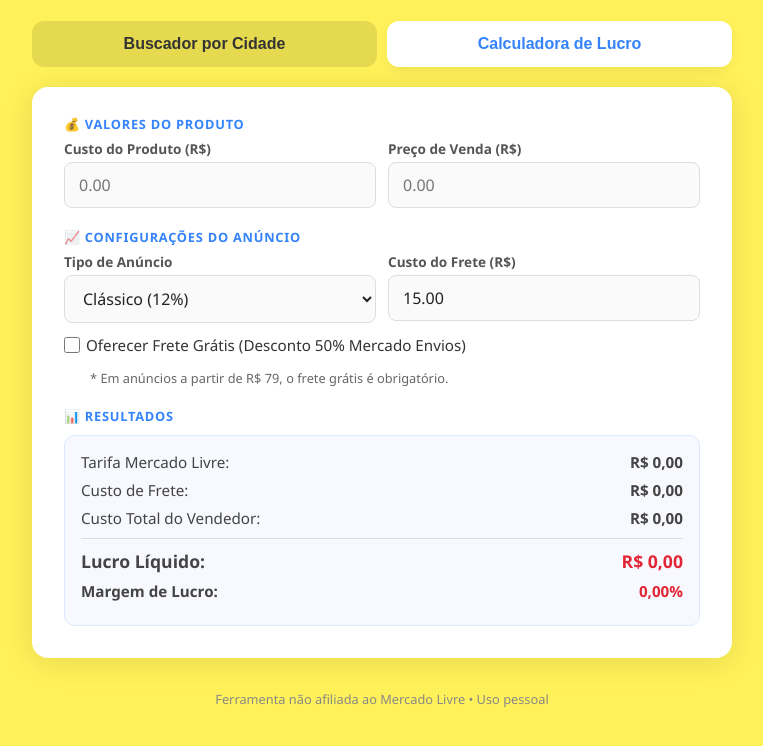
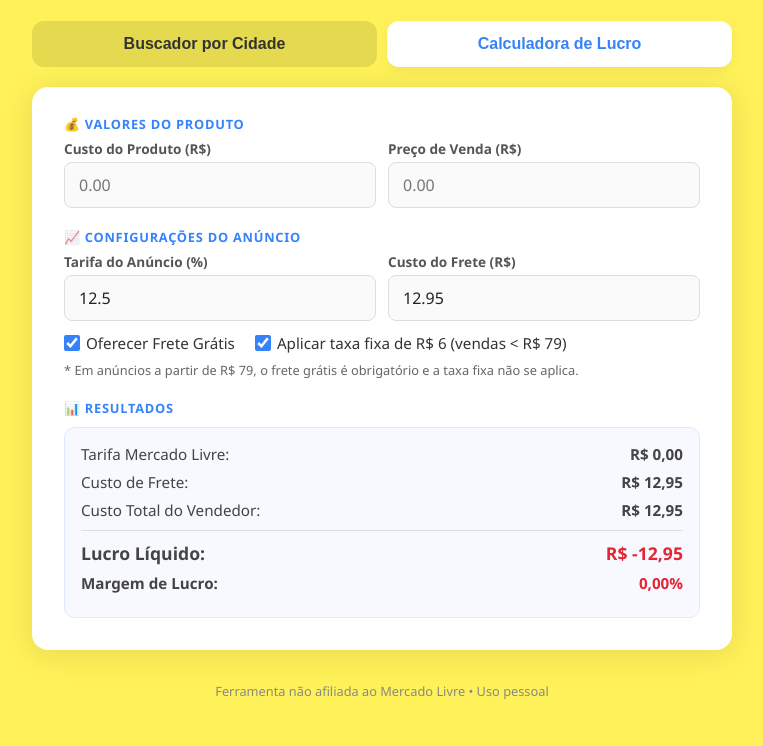
Before and after one commit to ricardomedeiros123/ml-buscador-cidade, a plain HTML site: page index.html in a window 1280 px wide. Both pictures are taken after typing "Sample", "5", "5" into the empty fields and a click on the button "Calculadora de Lucro". Shown: the part 94-840 px from the top of the page, without its empty margins (258-1021 px from the left). Drawn offline with Linux system fonts and the light colour scheme.

Commit message:
fix: Atualiza calculadora com tarifa customizável e taxa fixa opcional

```diff
--- a/index.html
+++ b/index.html
@@ -614,24 +614,23 @@
       <div class="section-label">📈 Configurações do Anúncio</div>
       <div class="calc-row">
         <div>
-          <label>Tipo de Anúncio</label>
-          <select id="calcTipo" onchange="calcularLucro()">
-            <option value="0.12">Clássico (12%)</option>
-            <option value="0.17">Premium (17%)</option>
-          </select>
+          <label>Tarifa do Anúncio (%)</label>
+          <input type="number" id="calcTipo" min="0" step="0.1" value="12.5" oninput="calcularLucro()">
         </div>
         <div>
           <label>Custo do Frete (R$)</label>
-          <input type="number" id="calcFrete" min="0" step="0.01" value="15.00" oninput="calcularLucro()">
+          <input type="number" id="calcFrete" min="0" step="0.01" value="12.95" oninput="calcularLucro()">
         </div>
       </div>
 
       <div class="check-group" style="margin-top:12px;">
-        <label><input type="checkbox" id="calcOferecerFrete" onchange="calcularLucro()" /> Oferecer Frete Grátis
-          (Desconto 50% Mercado Envios)</label>
-        <small style="display:block; color:#666; margin-left:26px; font-size:0.8rem; margin-top: 4px;">* Em anúncios a
-          partir de R$ 79, o frete grátis é obrigatório.</small>
+        <label><input type="checkbox" id="calcOferecerFrete" onchange="calcularLucro()" checked /> Oferecer Frete
+          Grátis</label>
+        <label><input type="checkbox" id="calcTaxaFixa" onchange="calcularLucro()" checked /> Aplicar taxa fixa de R$ 6
+          (vendas < R$ 79)</label>
       </div>
+      <small style="display:block; color:#666; font-size:0.8rem; margin-top: 8px;">* Em anúncios a partir de R$ 79, o
+        frete grátis é obrigatório e a taxa fixa não se aplica.</small>
 
       <div class="section-label">📊 Resultados</div>
       <div class="resultado-box" id="calcResultadoBox">
@@ -923,14 +922,22 @@
       const venda = parseFloat(vendaStr.replace(',', '.')) || 0;
       const freteInput = parseFloat(freteStr.replace(',', '.')) || 0;
 
-      const tipoTaxa = parseFloat(document.getElementById("calcTipo").value);
+      // Como o input agora é porcentagem (ex: 12.5), dividimos por 100 para o cálculo
+      const tipoTaxa = parseFloat(document.getElementById("calcTipo").value) || 0;
       const cbFrete = document.getElementById("calcOferecerFrete");
+      const cbTaxaFixa = document.getElementById("calcTaxaFixa");
 
-      let tarifaVenda = venda * tipoTaxa;
+      let tarifaVenda = venda * (tipoTaxa / 100);
       let tarifaFixa = 0;
 
-      if (venda > 0 && venda < 79) {
-        tarifaFixa = 6.00; // Tarifa fixa do ML
+      if (venda >= 79) {
+        cbTaxaFixa.checked = false;
+        cbTaxaFixa.disabled = true;
+      } else {
+        cbTaxaFixa.disabled = false;
+        if (cbTaxaFixa.checked && venda > 0) {
+          tarifaFixa = 6.00;
+        }
       }
 
       let freteCalculado = 0;
```
